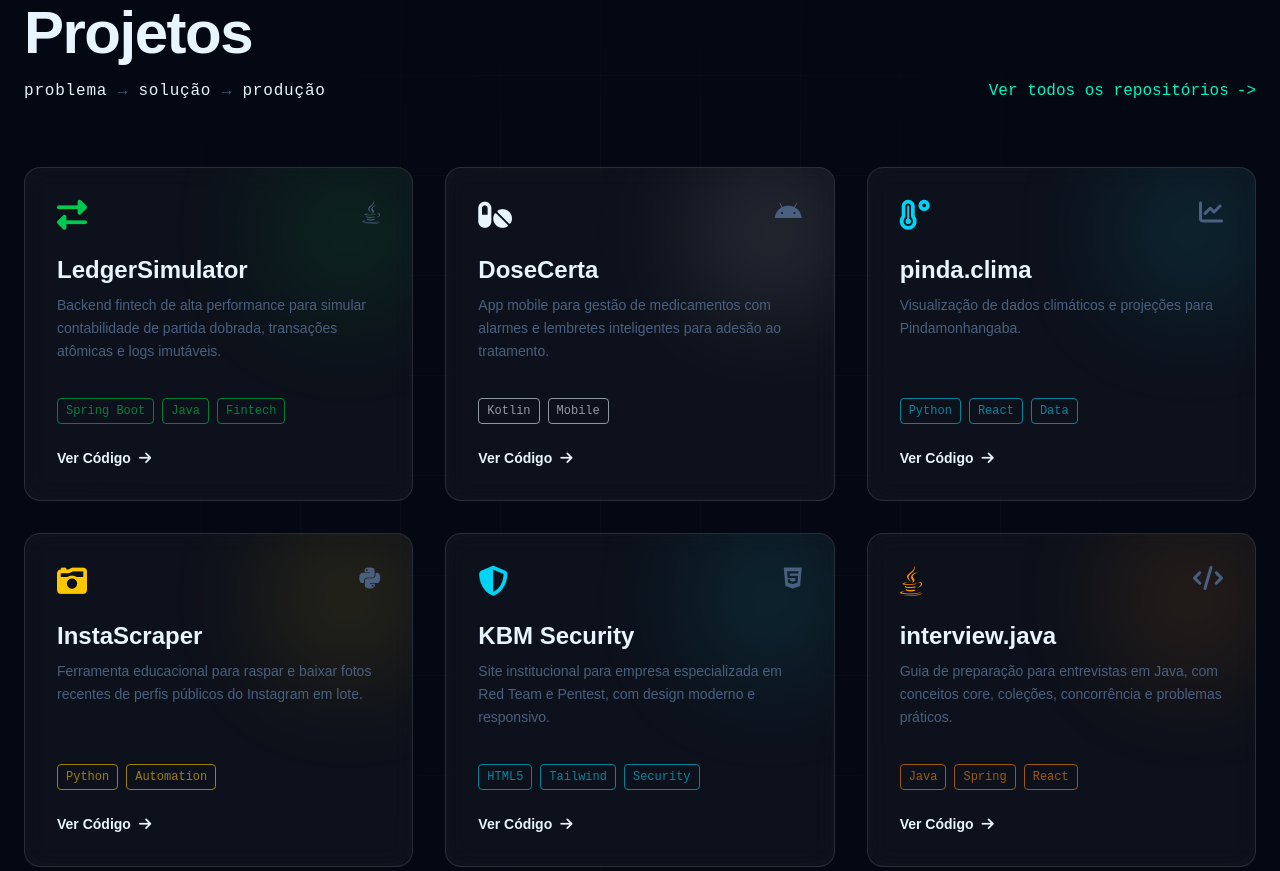
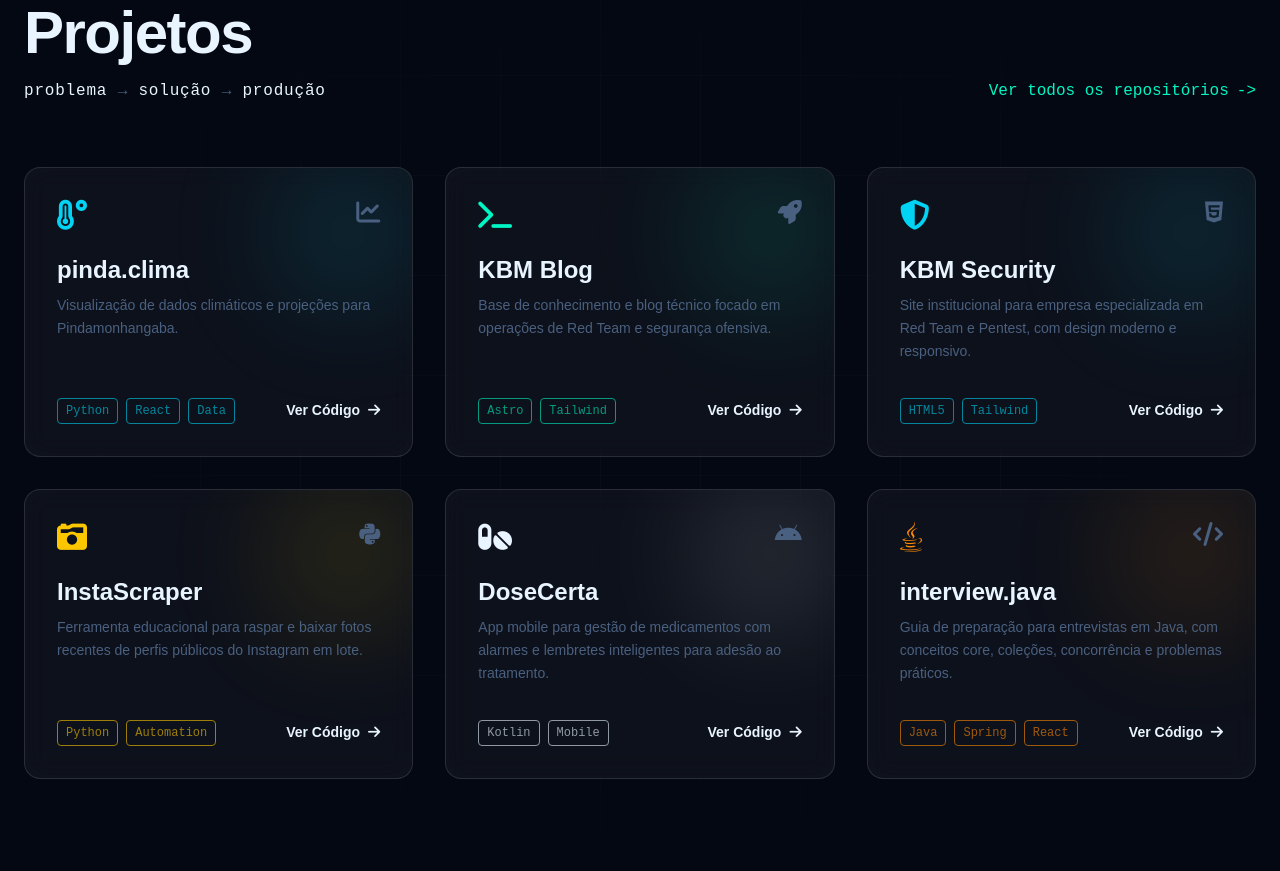
Before and after one commit to gabirusky/gabirusky.github.io, an Astro site: page / in a window 1280 px wide. Shown: the part 2083-2954 px from the top of the page. Built offline with nearby package versions, Linux system fonts and the light colour scheme; Astro itself is replaced by a stand-in of ours.

Commit message:
fix: project cards, umami

```diff
--- a/src/components/ProjectCard.astro
+++ b/src/components/ProjectCard.astro
@@ -42,7 +42,8 @@ Using group class for specific hover targeting and overflow-hidden for the glowi
     {description}
   </p>
 
-  <div class="flex flex-wrap gap-2 mb-6 font-mono text-xs relative z-10" style={`color: var(--color-${primaryColor});`}>
+  <div class="flex flex-col sm:flex-row sm:justify-between items-start sm:items-end gap-4 relative z-10">
+    <div class="flex flex-wrap gap-2 font-mono text-xs" style={`color: var(--color-${primaryColor});`}>
       {tags.map((tag) => (
         <span class="border px-2 py-1 rounded border-current opacity-60">
           {tag}
@@ -51,8 +52,9 @@ Using group class for specific hover targeting and overflow-hidden for the glowi
     </div>
 
     <a href={githubUrl} target="_blank" rel="noopener noreferrer"
-    class="text-sm font-bold flex items-center gap-2 w-fit relative z-10 group/link transition-colors"
+      class="text-sm font-bold flex items-center gap-2 group/link transition-colors shrink-0 mb-1 self-end sm:self-auto"
       style={`--hover-color: var(--color-${primaryColor});`} onmouseover="this.style.color = this.style.getPropertyValue('--hover-color');" onmouseout="this.style.color = '';">
       Ver Código <i class="fas fa-arrow-right group-hover/link:translate-x-1 transition-transform"></i>
     </a>
   </div>
+</div>
--- a/src/data/siteData.ts
+++ b/src/data/siteData.ts
@@ -28,30 +28,30 @@ export const siteData = {
     ],
     projects: [
         {
-            title: "LedgerSimulator",
-            description: "Backend fintech de alta performance para simular contabilidade de partida dobrada, transações atômicas e logs imutáveis.",
-            tags: ["Spring Boot", "Java", "Fintech"],
-            githubUrl: "https://github.com/gabirusky/LedgerSimulator",
-            icon: "fas fa-exchange-alt",
-            brandIcon: "fab fa-java",
-            primaryColor: "green-500"
-        },
-        {
-            title: "DoseCerta",
-            description: "App mobile para gestão de medicamentos com alarmes e lembretes inteligentes para adesão ao tratamento.",
-            tags: ["Kotlin", "Mobile"],
-            githubUrl: "https://github.com/gabirusky/DoseCerta",
-            icon: "fas fa-pills",
-            brandIcon: "fab fa-android",
-            primaryColor: "neon-green" // Using our custom neon-green
-        },
-        {
             title: "pinda.clima",
             description: "Visualização de dados climáticos e projeções para Pindamonhangaba.",
             tags: ["Python", "React", "Data"],
             githubUrl: "https://github.com/gabirusky/clima.pinda",
             icon: "fas fa-temperature-high",
             brandIcon: "fas fa-chart-line",
+            primaryColor: "cyan-400"
+        },
+        {
+            title: "KBM Blog",
+            description: "Base de conhecimento e blog técnico focado em operações de Red Team e segurança ofensiva.",
+            tags: ["Astro", "Tailwind"],
+            githubUrl: "https://github.com/KbmSecurity/blog",
+            icon: "fas fa-terminal",
+            brandIcon: "fas fa-rocket",
+            primaryColor: "pulse"
+        },
+        {
+            title: "KBM Security",
+            description: "Site institucional para empresa especializada em Red Team e Pentest, com design moderno e responsivo.",
+            tags: ["HTML5", "Tailwind"],
+            githubUrl: "https://github.com/KbmSecurity/kbmsecurity.github.io",
+            icon: "fas fa-shield-halved",
+            brandIcon: "fab fa-html5",
             primaryColor: "cyan-400"
         },
         {
@@ -64,13 +64,13 @@ export const siteData = {
             primaryColor: "yellow-400"
         },
         {
-            title: "KBM Security",
-            description: "Site institucional para empresa especializada em Red Team e Pentest, com design moderno e responsivo.",
-            tags: ["HTML5", "Tailwind", "Security"],
-            githubUrl: "https://github.com/KbmSecurity/kbmsecurity.github.io",
-            icon: "fas fa-shield-halved",
-            brandIcon: "fab fa-html5",
-            primaryColor: "cyan-400"
+            title: "DoseCerta",
+            description: "App mobile para gestão de medicamentos com alarmes e lembretes inteligentes para adesão ao tratamento.",
+            tags: ["Kotlin", "Mobile"],
+            githubUrl: "https://github.com/gabirusky/DoseCerta",
+            icon: "fas fa-pills",
+            brandIcon: "fab fa-android",
+            primaryColor: "neon-green" // Using our custom neon-green
         },
         {
             title: "interview.java",
--- a/src/layouts/Layout.astro
+++ b/src/layouts/Layout.astro
@@ -22,6 +22,11 @@ const { title = siteData.name, description = siteData.bioParagraph1 } = Astro.pr
 
     <!-- Fonts -->
     <link rel="stylesheet" href="https://cdnjs.cloudflare.com/ajax/libs/font-awesome/6.4.0/css/all.min.css" />
+
+    <!-- Analytics -->
+    {import.meta.env.UMAMI_WEBSITE_ID && (
+      <script is:inline defer src="https://cloud.umami.is/script.js" data-website-id={import.meta.env.UMAMI_WEBSITE_ID}></script>
+    )}
   </head>
   <body class="bg-void text-star font-sans antialiased selection:bg-pulse selection:text-void flex flex-col min-h-screen">
     <slot />
```
Also changed, not shown: .github/workflows/deploy.yml. Lines whose indentation alone changed are shown as unchanged.
